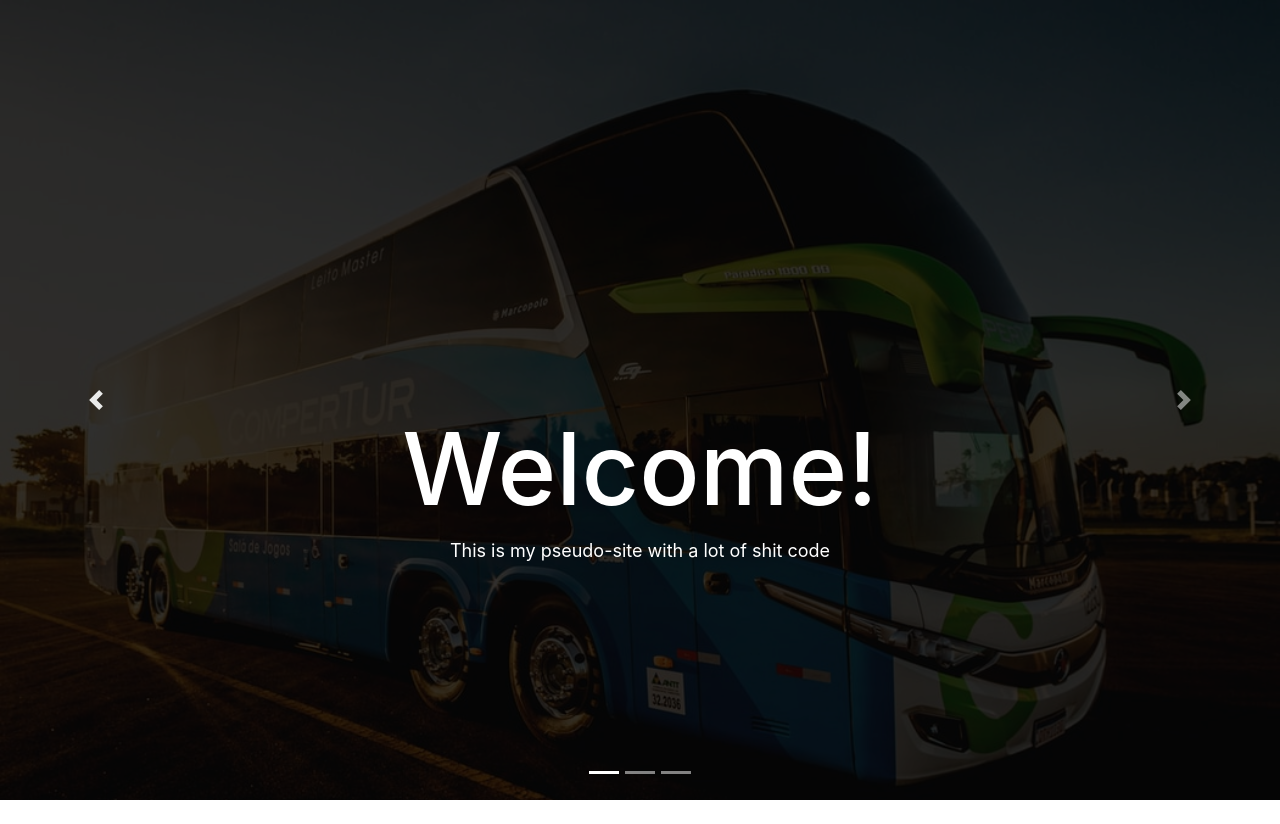
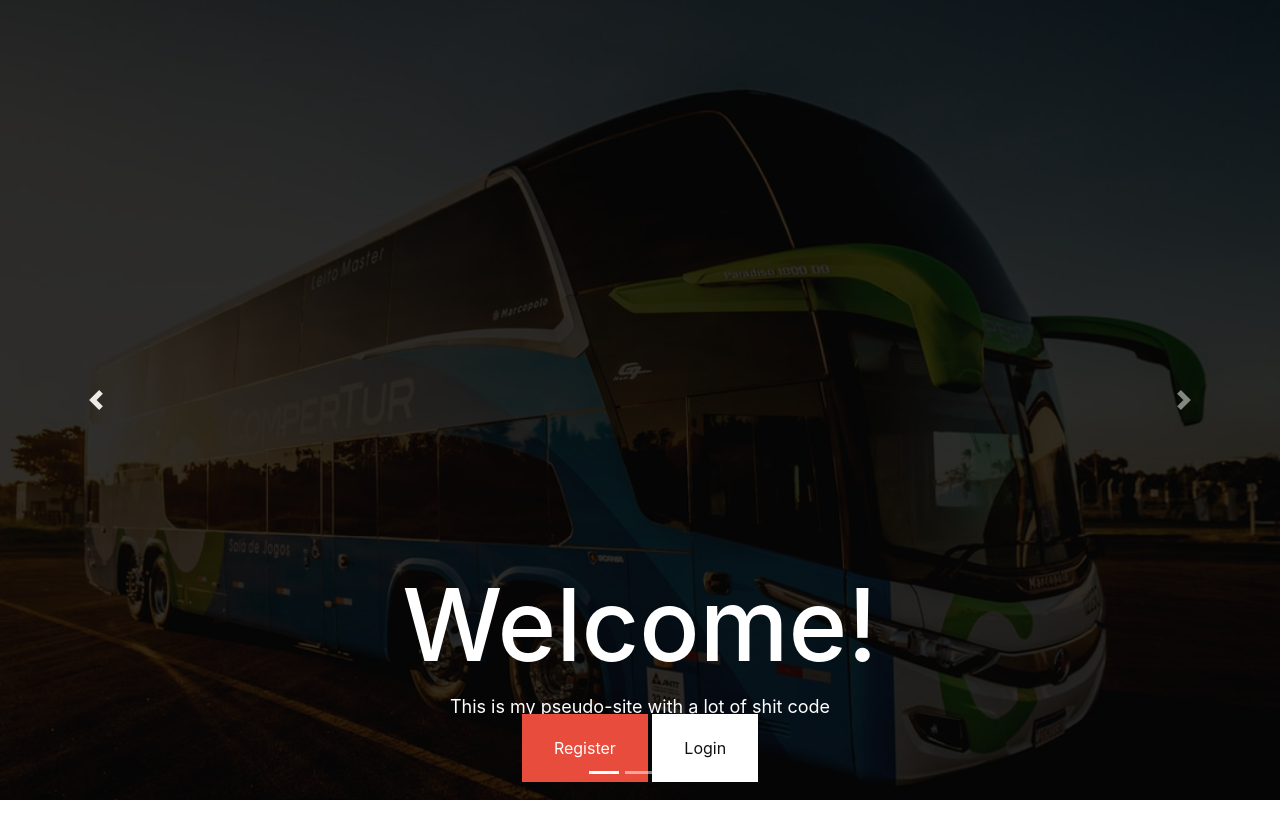
Before and after one commit to Mimkaa/calculator_grapher, a Django app: page / in a window 1280 px wide. Run offline with Django 3.2, Linux system fonts and the light colour scheme; some libraries are stand-ins or nearby versions.

Commit message:
20 comit

```diff
--- a/affiliate/templates/initial.html
+++ b/affiliate/templates/initial.html
@@ -64,9 +64,13 @@
   <div class="carousel-inner">
     <div class="carousel-item active" >
       <img class="d-block w-100" src="{% static 'affiliate/images/1.jpg' %}" alt="Second slide " >
-      <div class="carousel-caption d-none d-md-block" style="bottom:200px; padding-left:100px; padding-right:100px;">
+      <div class="carousel-caption d-none d-md-block" >
         <h5 style="font-size:100px;">Welcome!</h5>
         <p style="font-size:18px">This is my pseudo-site with a lot of shit code </p>
+          <div class="slider-btn" >
+              <a style="background-color:#e74c3c; color:white; border-radius:0; padding:1.5rem 2rem; font-size:1rem; " href="{% url 'register' %}">Register</a>
+              <a style="background-color:white; color:#111010; border-radius:0; padding:1.5rem 2rem; font-size:1rem; "  href="{% url 'login' %}">Login</a>
+          </div>
       </div>
 
     </div>
@@ -114,13 +118,14 @@
     <!-- Optional JavaScript; choose one of the two! -->
 
     <!-- Option 1: Bootstrap Bundle with Popper -->
+    <script src="https://cdn.jsdelivr.net/npm/bootstrap@5.1.1/dist/js/bootstrap.bundle.min.js" integrity="sha384-/bQdsTh/da6pkI1MST/rWKFNjaCP5gBSY4sEBT38Q/9RBh9AH40zEOg7Hlq2THRZ" crossorigin="anonymous"></script>
 
-    <script src="https://cdn.jsdelivr.net/npm/bootstrap@5.1.0/dist/js/bootstrap.bundle.min.js" integrity="sha384-U1DAWAznBHeqEIlVSCgzq+c9gqGAJn5c/t99JyeKa9xxaYpSvHU5awsuZVVFIhvj" crossorigin="anonymous"></script>
+
+    <!-- <script src="https://cdn.jsdelivr.net/npm/bootstrap@5.1.0/dist/js/bootstrap.bundle.min.js" integrity="sha384-U1DAWAznBHeqEIlVSCgzq+c9gqGAJn5c/t99JyeKa9xxaYpSvHU5awsuZVVFIhvj" crossorigin="anonymous"></script>
     <script src="https://code.jquery.com/jquery-3.2.1.slim.min.js" integrity="sha384-KJ3o2DKtIkvYIK3UENzmM7KCkRr/rE9/Qpg6aAZGJwFDMVNA/GpGFF93hXpG5KkN" crossorigin="anonymous"></script>
     <script src="https://cdnjs.cloudflare.com/ajax/libs/popper.js/1.12.9/umd/popper.min.js" integrity="sha384-ApNbgh9B+Y1QKtv3Rn7W3mgPxhU9K/ScQsAP7hUibX39j7fakFPskvXusvfa0b4Q" crossorigin="anonymous"></script>
     <script src="https://maxcdn.bootstrapcdn.com/bootstrap/4.0.0/js/bootstrap.min.js" integrity="sha384-JZR6Spejh4U02d8jOt6vLEHfe/JQGiRRSQQxSfFWpi1MquVdAyjUar5+76PVCmYl" crossorigin="anonymous"></script>
-
-    <!-- Option 2: Separate Popper and Bootstrap JS -->
+ -->
     <!--
     <script src="https://cdn.jsdelivr.net/npm/@popperjs/core@2.9.3/dist/umd/popper.min.js" integrity="sha384-eMNCOe7tC1doHpGoWe/6oMVemdAVTMs2xqW4mwXrXsW0L84Iytr2wi5v2QjrP/xp" crossorigin="anonymous"></script>
     <script src="https://cdn.jsdelivr.net/npm/bootstrap@5.1.0/dist/js/bootstrap.min.js" integrity="sha384-cn7l7gDp0eyniUwwAZgrzD06kc/tftFf19TOAs2zVinnD/C7E91j9yyk5//jjpt/" crossorigin="anonymous"></script>
--- a/website/settings.py
+++ b/website/settings.py
@@ -26,7 +26,7 @@ BASE_DIR = Path(__file__).resolve().parent.parent
 SECRET_KEY = 'django-insecure-r3$sk2*i1s1!8*w5=)a25%gr1sh5mr-4o+b*hg79-y&syhe278'
 
 # SECURITY WARNING: don't run with debug turned on in production!
-DEBUG = False
+DEBUG = True
 
 ALLOWED_HOSTS = ['radiant-headland-34044.herokuapp.com','127.0.0.1']
 
```
